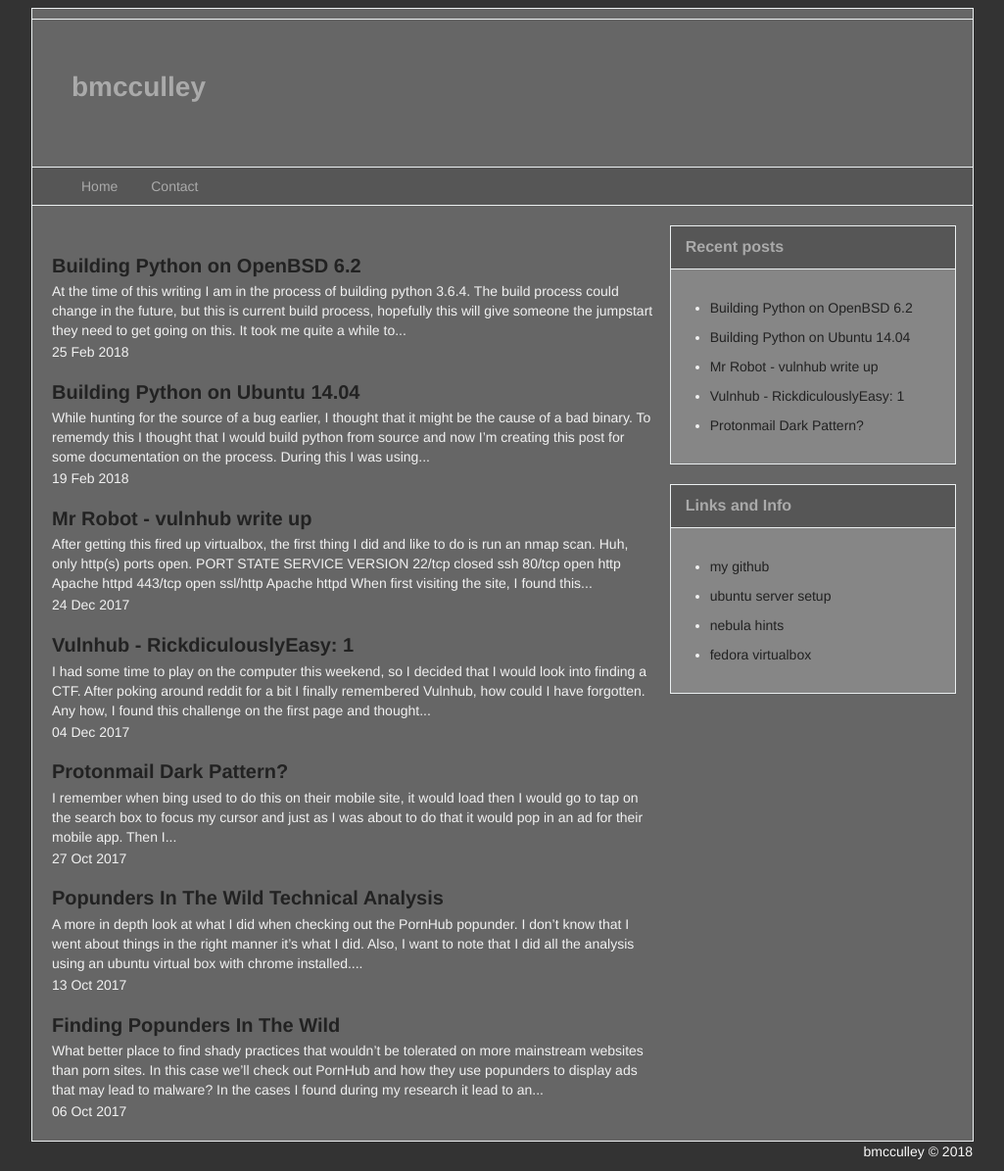
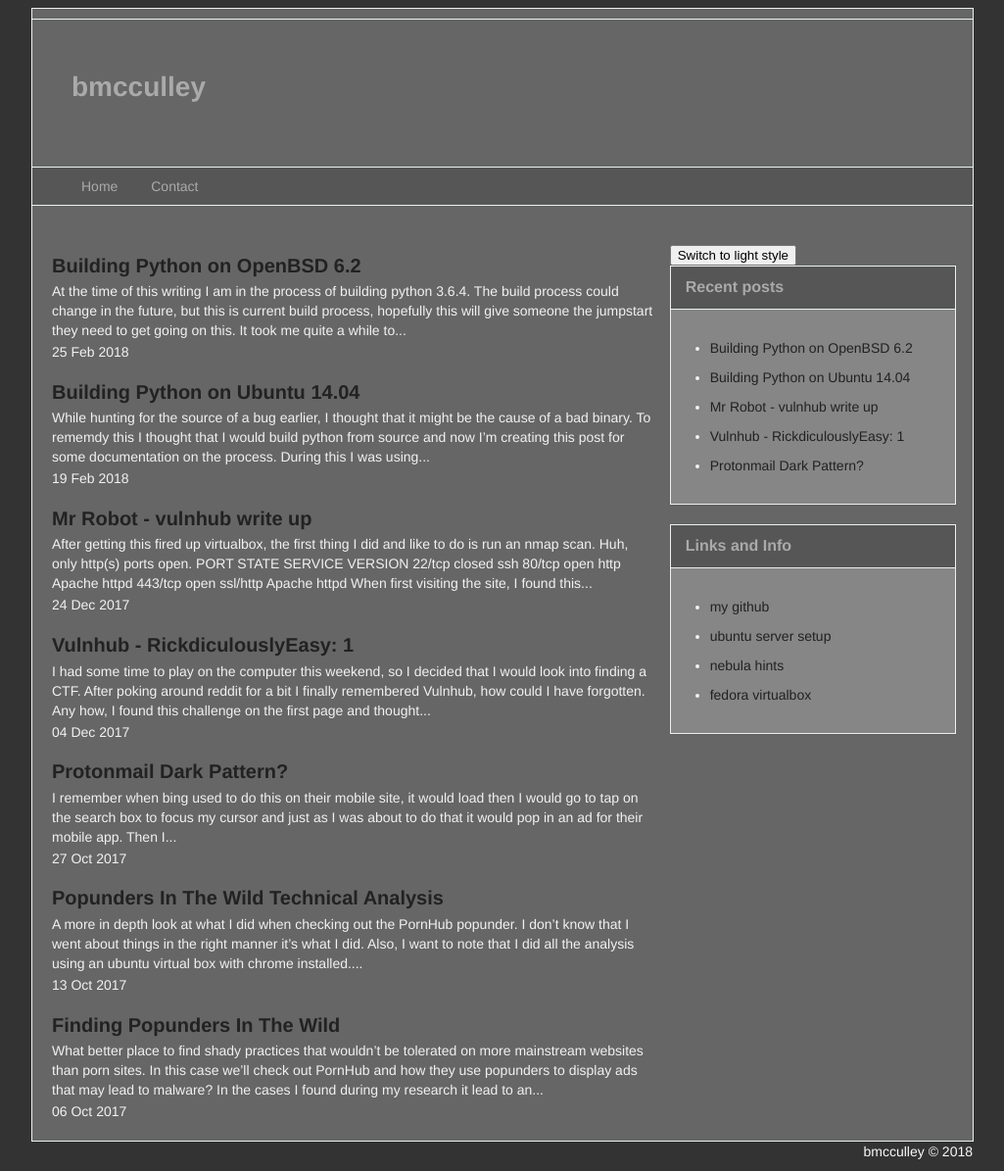
Before and after one commit to 6f0/6f0.github.io, a Jekyll site: the page built from index.html, in a window 1280 px wide. Shown: the whole page at 98% size, without its empty margins (127-1152 px from the left). Built offline with Jekyll 4.4.1, drawn with Linux system fonts in a browser that asks for light colours.

Commit message:
style switch button

```diff
--- a/_layouts/default.html
+++ b/_layouts/default.html
@@ -9,6 +9,9 @@
                 {{ content }}
                 </div>
                 <div class="sidebar col-2">
+                    <br/>
+                    <button onclick="switch_stylesheet()">Switch to light style</button>
+                    <br/>
                     <div class="panel trending">
                         <div class="panel-heading">
                             <span class="panel-title">
--- a/_layouts/post.html
+++ b/_layouts/post.html
@@ -34,6 +34,9 @@
                     {% endif %}
                 </div>
                 <div class="sidebar col-2">
+                    <br/>
+                    <button onclick="switch_stylesheet()">Switch to light style</button>
+                    <br/>
                     <div class="panel trending">
                         <div class="panel-heading">
                             <span class="panel-title">
```
